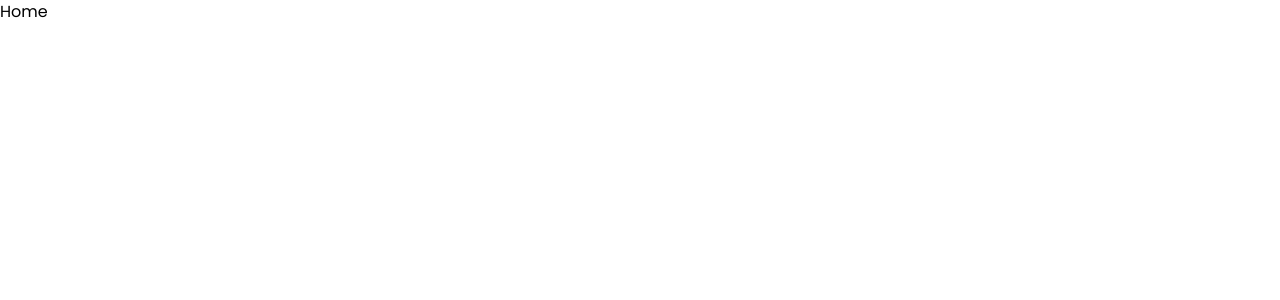
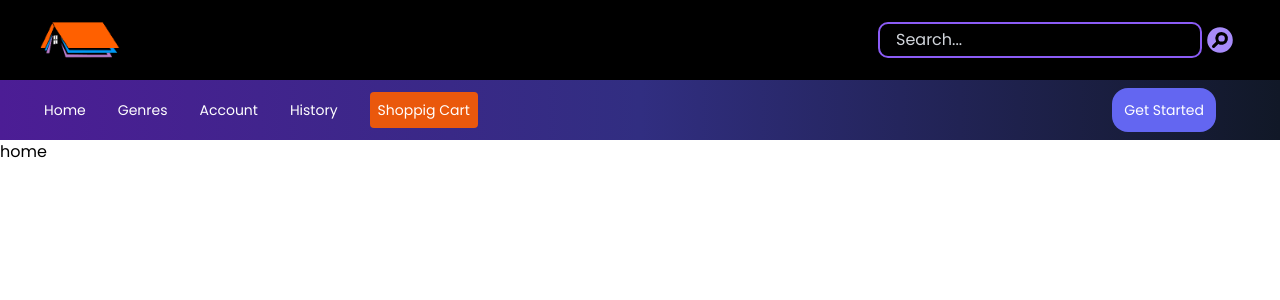
Before and after one commit to No-Country/C8-G77, a React (Create React App) app in the folder frontend/book-town-app/: page / in a window 1280 px wide. Shown: the top 300 px of the page. Built offline with nearby package versions, Linux system fonts and the light colour scheme.

Commit message:
Creacion de navbar y enlaces

```diff
--- a/frontend/book-town-app/src/App.js
+++ b/frontend/book-town-app/src/App.js
@@ -3,15 +3,21 @@ import Login from "./pages/Login";
 import Signup from "./pages/Signup";
 import Home from "./pages/Home";
 import Detail from "./pages/Detail";
+import Account from "./pages/Account";
+import History from "./pages/History";
+import NavBar from "./components/Navbar/NavBar";
 
 function App() {
   return (
     <>
+      <NavBar />
       <Routes>
         <Route path="/" element={<Home />} />
         <Route path="/login" element={<Login />} />
         <Route path="/signup" element={<Signup />} />
         <Route path="/detail" element={<Detail />} />
+        <Route path="/account" element={<Account />} />
+        <Route path="/history" element={<History />} />
       </Routes>
     </>
   );
--- /dev/null
+++ b/frontend/book-town-app/src/components/Navbar/NavBar.jsx
@@ -0,0 +1,72 @@
+import React from "react";
+import logo from "../../assets/Logo-2x2.png";
+import { Link } from "react-router-dom";
+import SearchBar from "./Searchbar";
+
+function NavBar() {
+  return (
+    <>
+      <div className="shadow-md w-full ">
+        <div className="flex items-center justify-between bg-black px-7 md:px-10">
+          <div className="cursor-pointer flex items-center">
+            <Link to="/">
+              <img
+                className="h-[80px] w-[80px] cursor-pointer flex items-center"
+                src={logo}
+                alt="logo"
+              />
+            </Link>
+          </div>
+
+          <div>
+            <SearchBar />
+          </div>
+        </div>
+      </div>
+
+      <div className="w-full ">
+        <div className="flex items-center justify-between bg-gradient-to-r from-violet-900 via-indigo-900 to-gray-900 ">
+          <div className="p-3 text-sm">
+            <ul className="md:flex md:items-center">
+              <li className="md:ml-8">
+                <Link to="/" className="text-white">
+                  Home
+                </Link>
+              </li>
+              <li className="md:ml-8">
+                <Link to="/" className="text-white">
+                  Genres
+                </Link>
+              </li>
+              <li className="md:ml-8">
+                <Link to="/account" className="text-white">
+                  Account
+                </Link>
+              </li>
+              <li className="md:ml-8">
+                <Link to="/history" className="text-white">
+                  History
+                </Link>
+              </li>
+              <li className="md:ml-8 bg-orange-600 hover:bg-orange-500 p-2 rounded">
+                <Link to="/" className="text-white">
+                  Shoppig Cart
+                </Link>
+              </li>
+            </ul>
+          </div>
+
+          <div className="pr-16 ">
+            <Link to="/signup">
+              <button className="font-medium text-sm text-white p-3 rounded-2xl bg-indigo-500 hover:bg-transparent hover:text-indigo-300 hover:font-bold hover:border-solid hover:border-2 hover:border-gray-400 ease-in-out duration-200">
+                Get Started
+              </button>
+            </Link>
+          </div>
+        </div>
+      </div>
+    </>
+  );
+}
+
+export default NavBar;
--- /dev/null
+++ b/frontend/book-town-app/src/components/Navbar/Searchbar.jsx
@@ -0,0 +1,19 @@
+import React from "react";
+import { HiSearchCircle } from "react-icons/hi";
+
+const SearchBar = () => {
+  return (
+    <div class="flex">
+      <input
+        type="text"
+        class="px-4 py-1 w-80 rounded-lg bg-transparent outline outline-2 outline-violet-500 placeholder-gray-300 text-white"
+        placeholder="Search..."
+      />
+      <button class="px-1 text-violet-400">
+        <HiSearchCircle className="w-8 h-8" />
+      </button>
+    </div>
+  );
+};
+
+export default SearchBar;
--- a/frontend/book-town-app/src/components/login-signup/LogSignBar.jsx
+++ /dev/null
@@ -1,14 +0,0 @@
-import React from "react";
-import logo from "../../assets/Logo-5x2.png";
-
-function LogSignBar() {
-  return (
-    <div className="bg-black h-20 flex max-lg:flex max-lg:justify-center  ">
-      <div>
-        <img className="h-20 w-26 ml-6" src={logo} alt="page-logo" />
-      </div>
-    </div>
-  );
-}
-
-export default LogSignBar;
--- /dev/null
+++ b/frontend/book-town-app/src/pages/Account.jsx
@@ -0,0 +1,7 @@
+import React from "react";
+
+const Account = () => {
+  return <div>Account</div>;
+};
+
+export default Account;
--- /dev/null
+++ b/frontend/book-town-app/src/pages/History.jsx
@@ -0,0 +1,7 @@
+import React from "react";
+
+const History = () => {
+  return <div>History</div>;
+};
+
+export default History;
--- a/frontend/book-town-app/src/pages/Home.jsx
+++ b/frontend/book-town-app/src/pages/Home.jsx
@@ -1,7 +1,12 @@
 import React from "react";
+import NavBar from "../components/Navbar/NavBar";
 
 function Home() {
-  return <div>Home</div>;
+  return (
+    <div>
+      <h1>home</h1>
+    </div>
+  );
 }
 
 export default Home;
--- a/frontend/book-town-app/src/pages/Login.jsx
+++ b/frontend/book-town-app/src/pages/Login.jsx
@@ -1,12 +1,10 @@
 import React from "react";
 import Carousel from "../components/carousel/Carousel";
 import FormLogin from "../components/form/FormLogin";
-import LogSignBar from "../components/login-signup/LogSignBar";
 
 export const Login = () => {
   return (
     <>
-      <LogSignBar />
       <div className="flex-col lg:flex lg:flex-row h-screen">
         <div className="w-full lg:w-3/5 bg-gray-200 justify-center items-center">
           <div className="lg:w-8/10 pt-10 pb-6 sm:pb-12">
--- a/frontend/book-town-app/src/pages/Signup.jsx
+++ b/frontend/book-town-app/src/pages/Signup.jsx
@@ -1,12 +1,10 @@
 import React from "react";
 import Carousel from "../components/carousel/Carousel";
 import FormSignup from "../components/form/FormSignup";
-import LogSignBar from "../components/login-signup/LogSignBar";
 
 function Signup() {
   return (
     <>
-      <LogSignBar />
       <div className="flex-col lg:flex lg:flex-row">
         <div className="w-full lg:w-3/5 bg-gray-200 justify-center items-center">
           <div className="lg:w-8/10 pt-10 pb-6 sm:pb-12">
```
